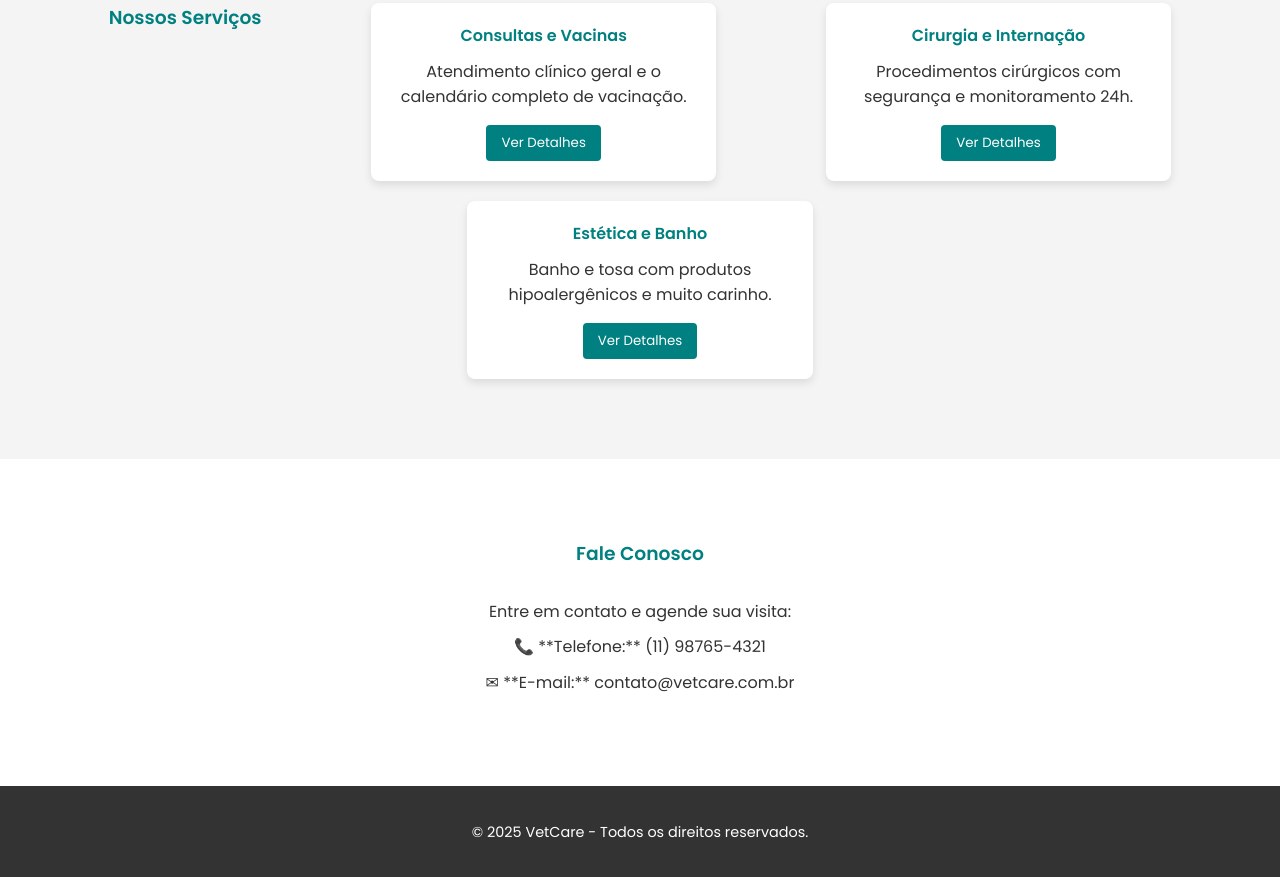
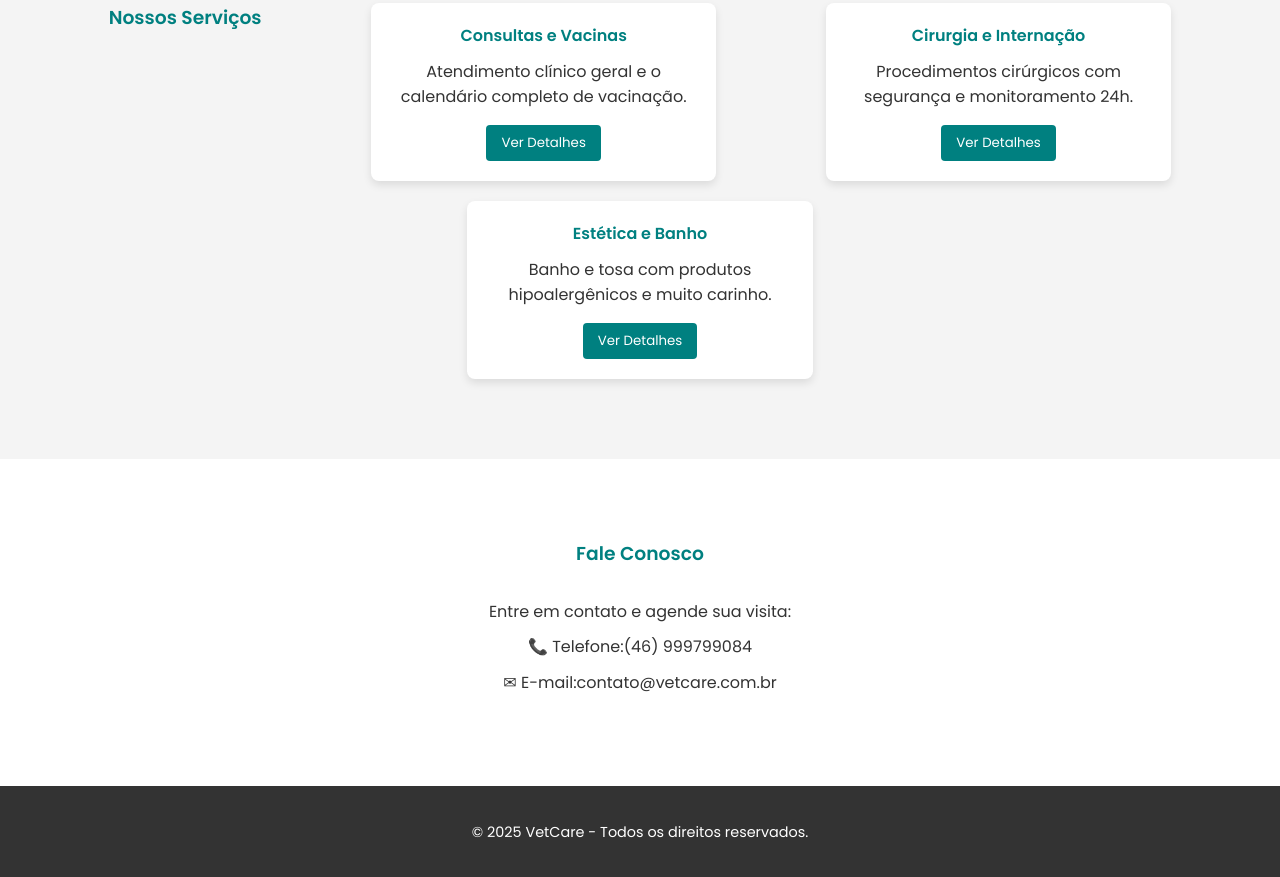
Before and after one commit to victoriagames23/clinica_veterinaria, a plain HTML site: page index.html in a window 1280 px wide. Shown: the part 899-1776 px from the top of the page. Drawn offline with Linux system fonts and the light colour scheme.

Commit message:
Update index.html

```diff
--- a/index.html
+++ b/index.html
@@ -73,8 +73,8 @@
             <div class="container">
                 <h3>Fale Conosco</h3>
                 <p>Entre em contato e agende sua visita:</p>
-                <p>&#x1F4DE; **Telefone:** (11) 98765-4321</p>
-                <p>&#x2709; **E-mail:** contato@vetcare.com.br</p>
+                <p>&#x1F4DE; Telefone:(46) 999799084</p>
+                <p>&#x2709; E-mail:contato@vetcare.com.br</p>
             </div>
         </section>
     </main>
```
